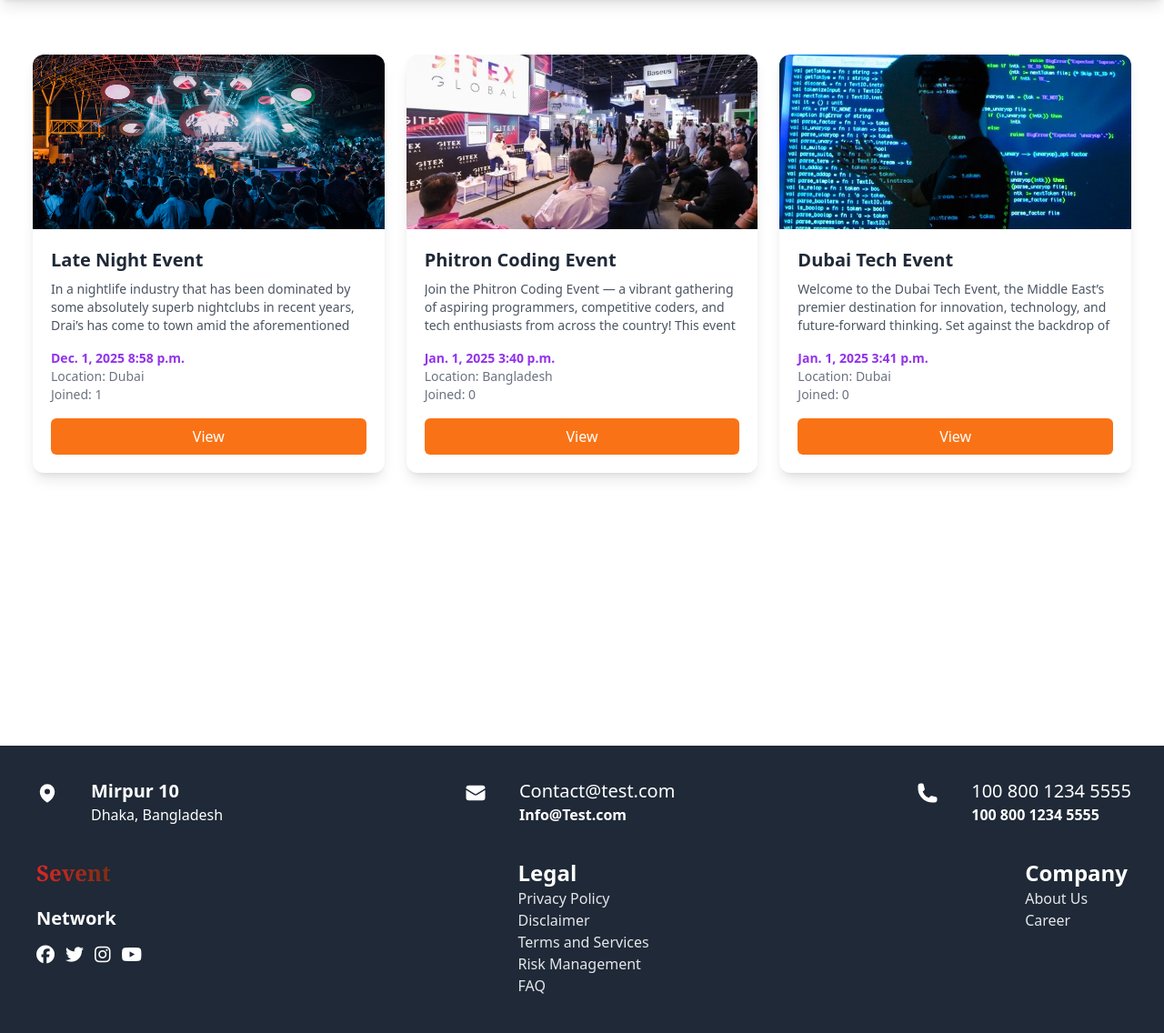
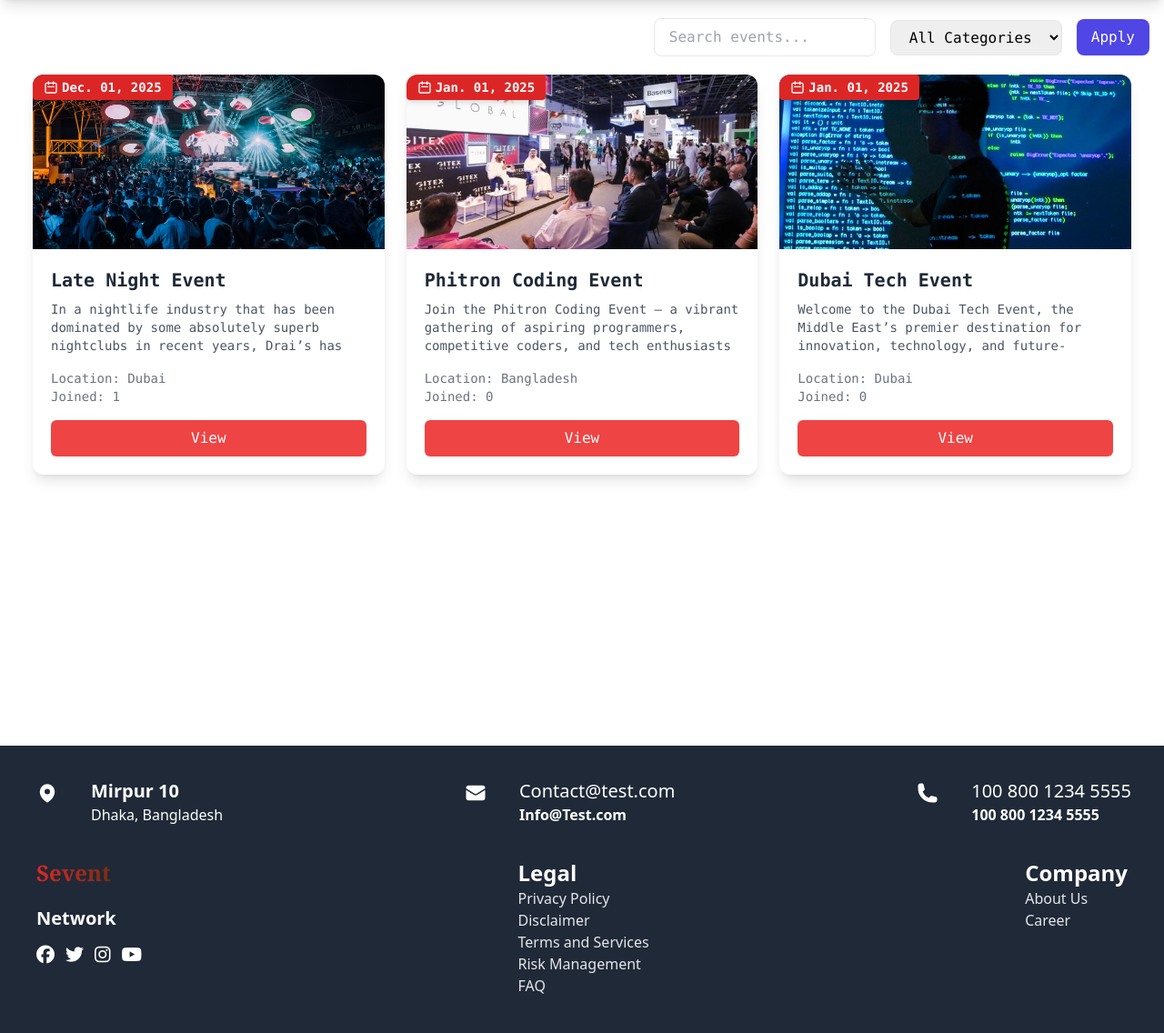
Before and after one commit to Stropurbo/event-management, a Django app: page /tasks/all-events/ in a window 1280 px wide. Shown: the part 64-1200 px from the top of the page at 91% size. Run offline with Django 5.2, Linux system fonts and the light colour scheme; data comes from the database, SQL or seed files in the repository; some libraries are stand-ins or nearby versions.

Commit message:
dashboard set

```diff
--- a/tasks/templates/event.html
+++ b/tasks/templates/event.html
@@ -2,17 +2,60 @@
 
 {% block content %}
 
-<div class="bg-white min-h-screen font-sans py-10">
-  <div class="max-w-screen mx-auto px-4">
+<div class="bg-white min-h-screen font-sans py-5">
+  <div class="max-w-screen mx-auto px-4 font-mono font-light ">
+
+        <form method="get" class="flex flex-wrap gap-4 items-center justify-end">
+
+        <input type="text" name="q" value="{{ request.GET.q }}" placeholder="Search events..."
+              class="border px-4 py-2 rounded-lg">
+
+        <select name="category" class="border px-4 py-2 rounded-lg">
+          <option value="">All Categories</option>
+          {% for cat in categories %}
+            <option value="{{ cat.name }}"
+            {% if request.GET.category == cat.name %}
+            selected
+            {% endif %}>
+            {{ cat.name }}
+            </option>
+          {% endfor %}
+        </select>
+
+        <button type="submit" class="bg-indigo-600 text-white px-4 py-2 rounded-lg">
+          Apply
+        </button>
+      </form>
+
 
     {% if all_events_page %}
     <div class="grid grid-cols-1 sm:grid-cols-2 md:grid-cols-3 gap-6 p-5">
       {% for ev in all_events_page %}
-      <div class="bg-white shadow-lg rounded-xl overflow-hidden hover:shadow-xl transition duration-300 flex flex-col">
+      <div class="bg-white shadow-lg rounded-xl overflow-hidden hover:shadow-xl transition duration-300 flex flex-col relative">
+        <div
+						class="absolute top-0 left-0 bg-red-600 text-white text-sm font-semibold px-3 py-1 rounded flex items-center gap-1 shadow-md z-10"
+					>
+						<!-- Calendar icon -->
+						<svg
+							xmlns="http://www.w3.org/2000/svg"
+							class="h-4 w-4"
+							fill="none"
+							viewBox="0 0 24 24"
+							stroke="currentColor"
+						>
+							<path
+								stroke-linecap="round"
+								stroke-linejoin="round"
+								stroke-width="2"
+								d="M8 7V3m8 4V3m-9 8h10M5 21h14a2 2 0 002-2V7a2 2 0 00-2-2H5a2 2 0 00-2 2v12a2 2 0 002 2z"
+							/>
+						</svg>
+						{{ ev.date|date:"M. d, Y" }}
+					</div>
         <img
           src="{{ ev.asset.url|default:'http://127.0.0.1:8000/media/event_asset/Untitled-desig.png' }}"
           alt="Event Image"
-          class="w-full h-48 object-cover"
+          class="w-full h-48 object-cover "
         >
         <div class= "p-5 flex-1 flex flex-col justify-between">
           <div>
@@ -20,14 +63,11 @@
             <p class="text-gray-600 text-sm mb-3 max-h-16 overflow-hidden">
               {{ ev.description }}
             </p>
-            <p class="text-sm text-purple-600 font-semibold">
-              {{ ev.date }} {{ ev.time }}
-            </p>
             <p class="text-sm text-gray-500">Location: {{ ev.location }}</p>
             <p class="text-sm text-gray-500">Joined: {{ ev.participants.count }}</p>
           </div>
           <a href="{% url 'event_details_view' id=ev.id %}"
-             class="mt-4 inline-block bg-orange-500 text-white text-center px-4 py-2 rounded-md hover:bg-gray-500 transition w-full">
+             class="mt-4 inline-block bg-red-500 text-white text-center px-4 py-2 rounded-md hover:bg-gray-500 transition w-full">
             View
           </a>
         </div>
--- a/tasks/views.py
+++ b/tasks/views.py
@@ -428,9 +428,40 @@ def rsvp_event(request, event_id):
 class AboutEventPage(TemplateView):
     template_name = "about.html"
 
-class AllEventView(TemplateView):
+class AllEventView(ListView):
+    model = Event
     template_name = "event.html"
+    context_object_name = 'all_events_page'
+
+    def get_queryset(self):
+        queryset = Event.objects.all()
+
+        # Search
+        q = self.request.GET.get('q')
+        if q:
+            queryset = queryset.filter(
+                Q(name__icontains=q) |
+                Q(description__icontains=q) |
+                Q(location__icontains=q)
+            )
+
+        # Filter by category
+        category = self.request.GET.get('category')
+        if category:
+            queryset = queryset.filter(category__name__iexact=category)
+
+        # Sort
+        sort = self.request.GET.get('sort')
+        if sort == 'latest':
+            queryset = queryset.order_by('-date')
+        elif sort == 'oldest':
+            queryset = queryset.order_by('date')
+        elif sort == 'name':
+            queryset = queryset.order_by('name')
+
+        return queryset
+
     def get_context_data(self, **kwargs):
         context = super().get_context_data(**kwargs)
-        context["all_events_page"] = Event.objects.all()
+        context['categories'] = Category.objects.all()
         return context
```
